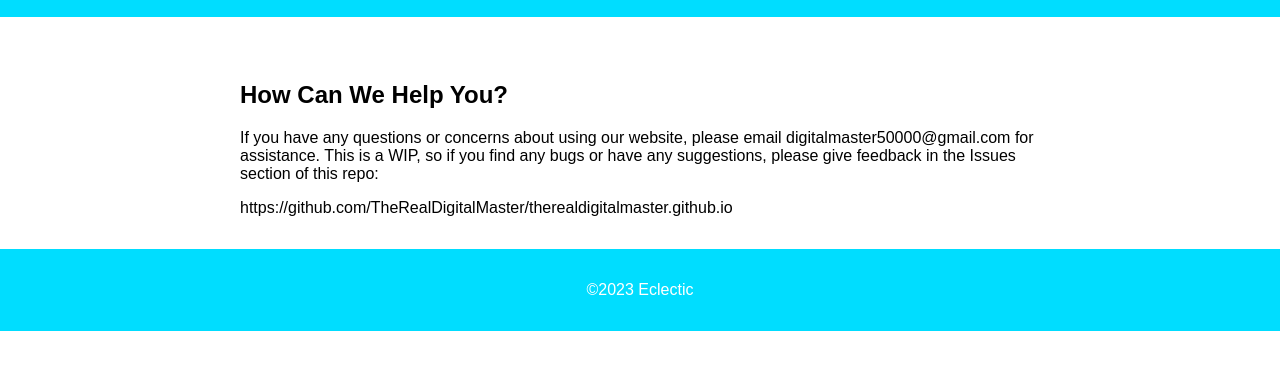
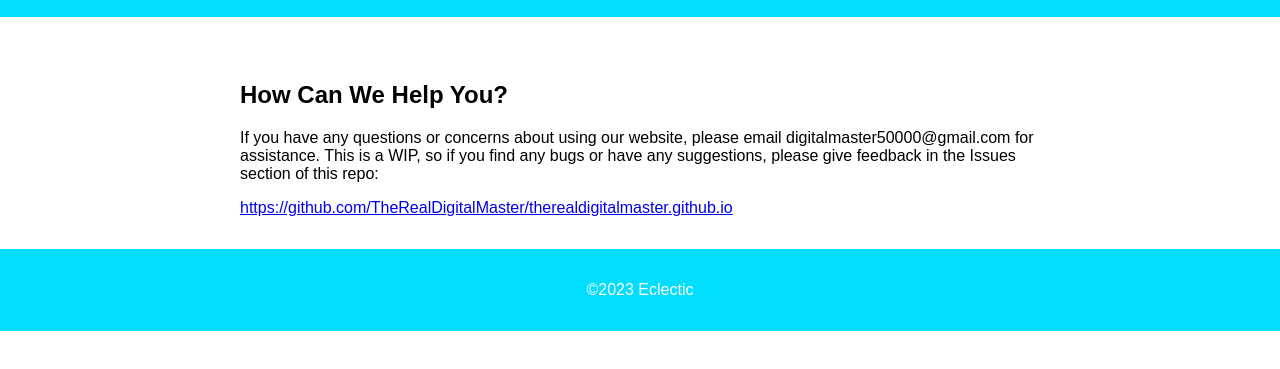
Before and after one commit to TheRealDigitalMaster/therealdigitalmaste, a plain HTML site: page help.html in a window 1280 px wide. Shown: the part 95-464 px from the top of the page. Drawn offline with Linux system fonts and the light colour scheme.

Commit message:
Update help.html

```diff
--- a/help.html
+++ b/help.html
@@ -21,7 +21,8 @@
 		<section>
 			<h2>How Can We Help You?</h2>
 			<p>If you have any questions or concerns about using our website, please email digitalmaster50000@gmail.com for assistance.
-			This is a WIP, so if you find any bugs or have any suggestions, please give feedback in the Issues section of this repo:</p><a>https://github.com/TheRealDigitalMaster/therealdigitalmaster.github.io</a>
+			This is a WIP, so if you find any bugs or have any suggestions, please give feedback in the Issues section of this repo:</p>
+			<a href="https://github.com/TheRealDigitalMaster/therealdigitalmaster.github.io">https://github.com/TheRealDigitalMaster/therealdigitalmaster.github.io</a>
 		</section>
 	</main>
 	<footer>
```
